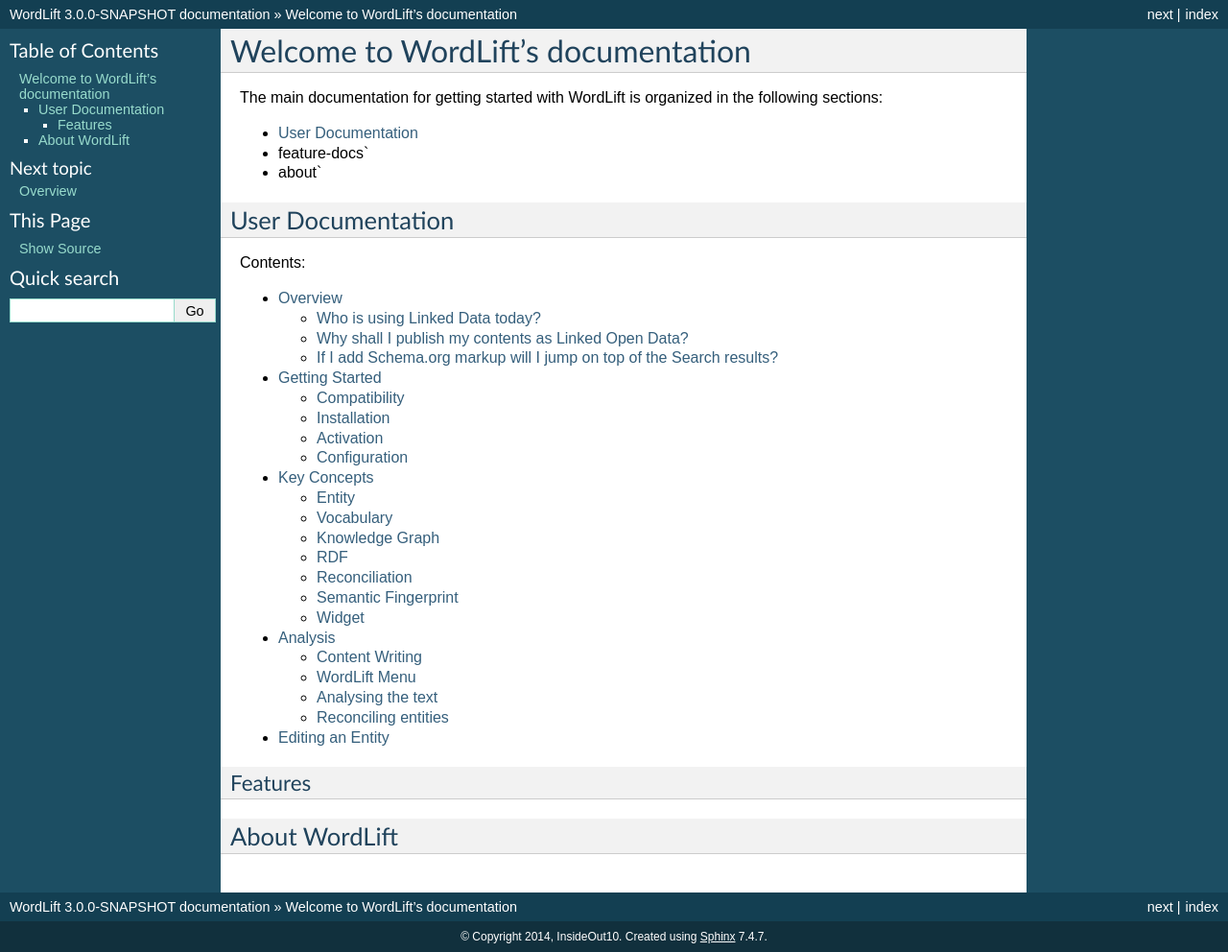
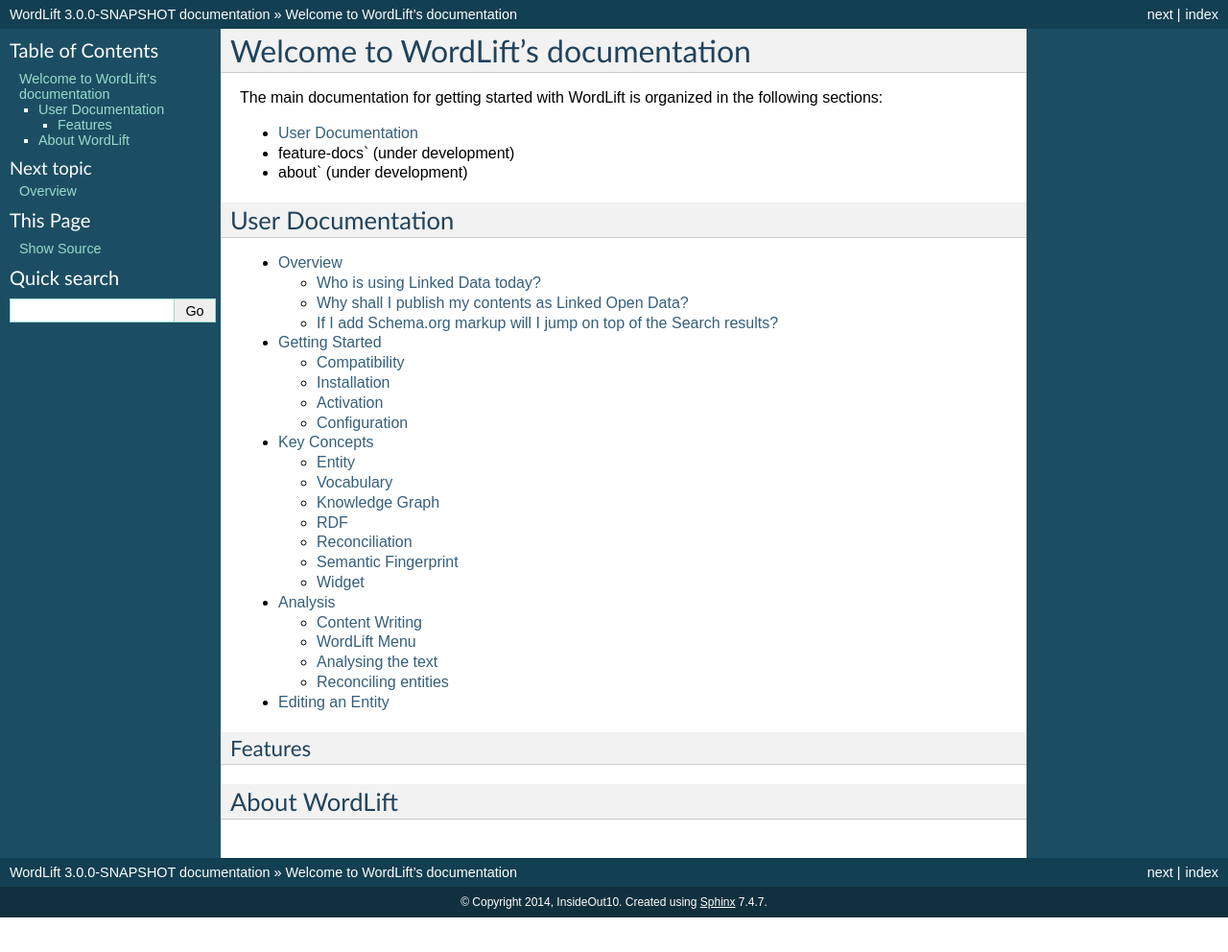
Before and after one commit to insideout10/wordlift-docs, a Sphinx documentation site: the page built from docs/index.rst, in a window 1280 px wide. Shown: the whole page at 96% size. Built offline with Sphinx 7.4.7, drawn with Linux system fonts in a browser that asks for light colours; after the commit the page ends 956 px from its top, so only the background shows below that.

Commit message:
Updating index

```diff
--- a/docs/index.rst
+++ b/docs/index.rst
@@ -10,15 +10,14 @@
 The main documentation for getting started with WordLift is organized in the following sections:
 
 * :ref:`site-docs`
-* :ref:`feature-docs``
-* :ref:`about``
+* :ref:`feature-docs`` (under development)
+* :ref:`about`` (under development)
 
 .. _site-docs:
 
 User Documentation
 ------------------
 
-Contents:
 
 .. toctree::
    :maxdepth: 2
```
